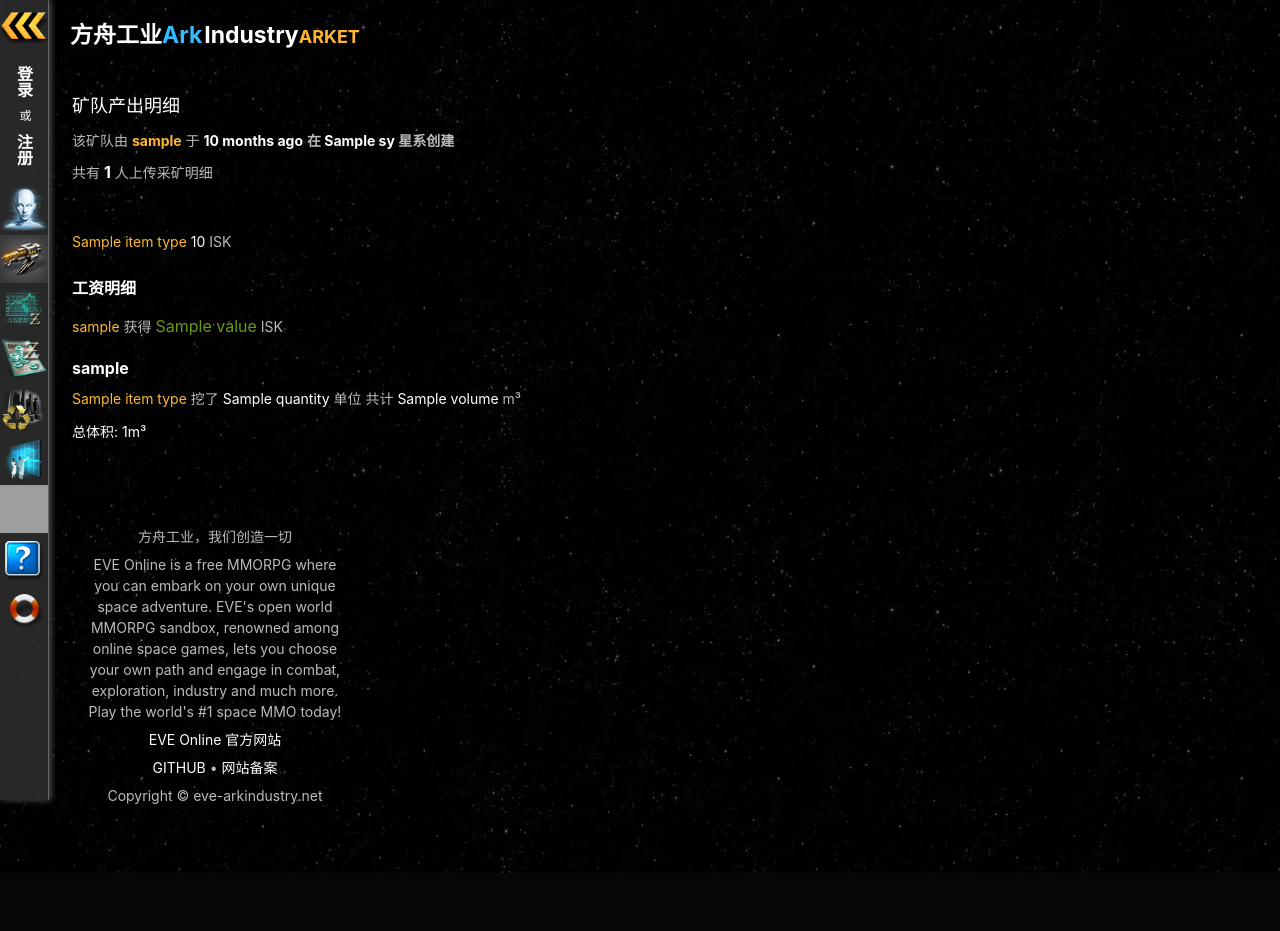
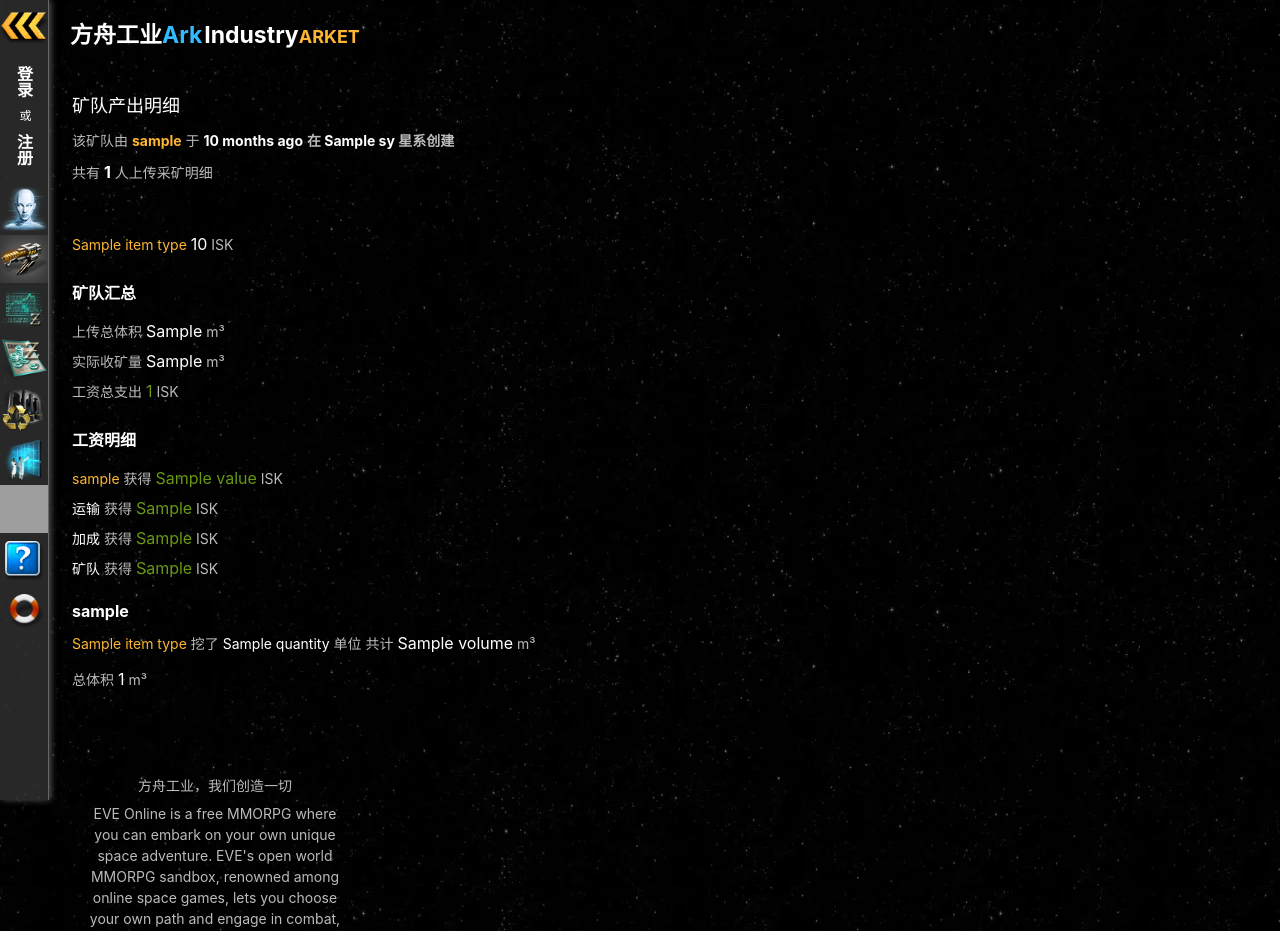
Before and after one commit to jamesvlee/arkindustry, a Python web app: template arkindustry/templates/mining/productions.html in a window 1280 px wide. Shown: the top 931 px of the page. Before the commit the page ends 873 px from the top, so only its background shows below. Run offline with Jinja, Linux system fonts and the light colour scheme; the template is opened without the code that fills it: most values are stand-ins (such as "Sample title", 1, 10 or a date in 2020); style sheets or scripts are compiled from the project's sources; some libraries are stand-ins or nearby versions; grey boxes are pictures that could not be loaded.

Commit message:
new feature

```diff
--- a/arkindustry/static/productions.less
+++ b/arkindustry/static/productions.less
@@ -33,28 +33,28 @@
   }
   input[type="submit"].settle-button {
     margin-top: 0;
-    /*background-color: @space-green;*/
-    /*border-color: @space-green;*/
-    /*color: @space-white;*/
+  }
+  input[type="submit"].set-actual-v-button {
+    margin-top: 0;
   }
   input[type="submit"].off-button {
     margin-top: 0;
     margin-bottom: 0;
-    /*background-color: @space-yellow;*/
-    /*border-color: @space-yellow;*/
-    /*color: @space-black;*/
   }
 }
 .err {
   color: @space-red;
   font-weight: bold;
 }
+.actual-err {
+  color: @space-yellow;
+}
 .success {
   color: @space-green;
   font-size: @space-s-font-size;
   font-weight: bold;
 }
-.productions, .prices-now, .salaries {
+.productions, .prices-now, .summary, .salaries {
   color: @space-gray;
   li {
     margin: 6px 0;
@@ -75,16 +75,19 @@
   }
   .vol {
     color: @space-white;
+    font-size: @space-m-font-size;
   }
   .total-v {
     box-sizing: border-box;
     border: 0 solid #000;
-    color: @space-white;
+    color: @space-gray;
+    font-size: @space-s-font-size;
     margin-top: 12px;
     margin-bottom: 24px;
   }
   .price {
     color: @space-white;
+    font-size: @space-m-font-size;
   }
   .salary {
     color: @space-green;
@@ -94,26 +97,21 @@
     color: @space-yellow;
     font-size: @space-s-font-size;
   }
+  .deduct-getter {
+    color: @space-white;
+    font-size: @space-s-font-size;
+  }
 }
-.prices-now-title {
-  color: @space-white;
-  margin-top: 18px;
-  font-weight: bold;
-}
-.salaries-title {
-  /*color: @space-green;*/
+.product-title {
   color: @space-white;
   font-weight: bold;
+  margin-top: 19px;
 }
-.settlement-section {
-  /*border-left: 1px solid @space-green;*/
+.settlement-section, .deduct-section {
   border-left: 1px solid @space-white;
-  padding: 0;
-  padding-left: 9px;
-  padding-bottom: 5px;
+  padding: 0 0 5px 9px;
   margin-bottom:21px;
-  .settlement-way {
-    /*color: @space-green;*/
+  .settlement-way, .deduct-prompt {
     color: @space-white;
     font-size: @space-m-font-size;
     font-weight: bold;
--- a/arkindustry/templates/mining/productions.html
+++ b/arkindustry/templates/mining/productions.html
@@ -55,7 +55,42 @@
     结算比例为
     <span class="num">{{ fleet.usage.ratio }}</span>
     %
+    {% if fleet.usage.lossing_rate %}
+    ，
+    <span class="blocked">
+      矿队损耗
+      <span class="num">{{ fleet.usage.lossing_rate }}</span>
+      %
     </span>
+    {% else %}
+    ，
+    <span class="blocked">无矿队损耗</span>
+    {% endif %}
+  </span>
+  <br>
+  {% if fleet.usage.transport_deduct %}
+  <span class="blocked">
+    运输提成
+    <span class="num">{{ fleet.usage.transport_deduct }}</span>
+    %
+  </span>
+  {% endif %}
+  {% if fleet.usage.bonus_deduct %}
+    {% if fleet.usage.transport_deduct %}，{% endif %}
+  <span class="blocked">
+    加成提成
+    <span class="num">{{ fleet.usage.bonus_deduct }}</span>
+    %
+  </span>
+  {% endif %}
+  {% if fleet.usage.fleet_deduct %}
+    {% if fleet.usage.transport_deduct or fleet.usage.bonus_deduct %}，{% endif %}
+  <span class="blocked">
+    矿队提成
+    <span class="num">{{ fleet.usage.fleet_deduct }}</span>
+    %
+  </span>
+  {% endif %}
 </p>
 {% endif %}
 {% if is_creator and fleet.usage.status != CLOSED and fleet.usage.productions|length > 0 %}
@@ -63,7 +98,8 @@
   <label class="settled-alert">对结算方式不满意？您可以重新结算</label>
   <br>
   {% endif %}
-<section class="settlement-section">
+  <div>
+  <section class="settlement-section blocked"{% if fleet.usage.status == UPLOADING %} style="margin-top: 19px;"{% endif %}>
     <label class="settlement-way">按矿物结算</label>
     <form novalidate class="space-form" action="" method="post">
       {{ msform.csrf_token }}
@@ -71,19 +107,19 @@
       {{ msform.refining_ratio.label }} {{ msform.refining_ratio }}%
       {% for error in msform.refining_ratio.errors %}
       <br>
-    &emsp;&emsp;&emsp;&emsp; <span class="err">{{ error}}</span>
+      &emsp;&emsp;&emsp;&emsp; <span class="err">{{ error }}</span>
       {% endfor %}
       <br>
       {{ msform.ratio.label }} {{ msform.ratio }}%
       {% for error in msform.ratio.errors %}
       <br>
-    &emsp;&emsp;&emsp;&emsp; <span class="err">{{ error}}</span>
+      &emsp;&emsp;&emsp;&emsp; <span class="err">{{ error }}</span>
       {% endfor %}
       <br>
-    <input class="settle-button" type="submit" name="ms_submit" value="结算">
+      <input class="settle-button" type="submit" value="结算">
     </form>
   </section>
-<section class="settlement-section">
+  <section class="settlement-section"{% if fleet.usage.status == UPLOADING %} style="margin-bottom: 9px;"{% endif %}>
     <label class="settlement-way">按原矿结算</label>
     <form novalidate class="space-form" action="" method="post">
       {{ osform.csrf_token }}
@@ -91,14 +127,81 @@
       {{ osform.ore_ratio.label }} {{ osform.ore_ratio }}%
       {% for error in osform.ore_ratio.errors %}
       <br>
-    &emsp;&emsp;&emsp;&emsp; <span class="err">{{ error}}</span>
+      &emsp;&emsp;&emsp;&emsp; <span class="err">{{ error }}</span>
       {% endfor %}
       <br>
-    <input class="settle-button" type="submit" name="os_submit" value="结算">
+      <input class="settle-button" type="submit" value="结算">
     </form>
   </section>
+  </div>
+  {% if fleet.usage.status == UPLOADING and fleet.usage.productions|length > 0 %}
+  <p class="settled-prompts">
+    <label class="settled-prompt blocked">进入结算前请确认上传数据，</label>
+    <label class="settled-prompt blocked">在结算中您可以设置更多</label>
+  </p>
+  {% endif %}
   {% if fleet.usage.status == SETTLING %}
-  <form novalidate style="margin-bottom: 10px;" class="space-form" action="" method="post">
+    {% if not fleet.usage.transport_deduct and not fleet.usage.bonus_deduct and not fleet.usage.fleet_deduct %}
+    {% endif %}
+    <section class="deduct-section">
+      <label class="deduct-prompt">设置额外提成</label>
+      <form novalidate class="space-form" action="" method="post">
+        {{ deform.csrf_token }}
+        <input type="hidden" value="set_deduct" name="func">
+        {{ deform.transport.label }} {{ deform.transport }}%
+        {% for error in deform.transport.errors %}
+	  {% if error != 'Not a valid float value' %}
+          <br>
+	  &emsp;&emsp; <span class="err">{{ error }}</span>
+	  {% endif %}
+        {% endfor %}
+        <br>
+        {{ deform.bonus.label }} {{ deform.bonus }}%
+        {% for error in deform.bonus.errors %}
+	  {% if error != 'Not a valid float value' %}
+          <br>
+	  &emsp;&emsp; <span class="err">{{ error }}</span>
+	  {% endif %}
+        {% endfor %}
+        <br>
+        {{ deform.fleet.label }} {{ deform.fleet }}%
+        {% for error in deform.fleet.errors %}
+	  {% if error != 'Not a valid float value' %}
+          <br>
+	  &emsp;&emsp; <span class="err">{{ error }}</span>
+	  {% endif %}
+        {% endfor %}
+        <br>
+        <input class="set-deduct-button" type="submit" value="设置">
+        <a class="cancel-de blocked button-like" href="" onclick="document.cancelDeduct.submit();return false;">取消设置</a>
+      </form>
+      <form class="cancel-de-form" action="" method="post" name="cancelDeduct">
+        <input type="hidden" name="func" value="cancel_deduct">
+      </form>
+    </section>
+  <label class="actual-alert">矿队遇到袭击？</label>
+  <br>
+  <label class="actual-prompt">您可以设置矿队实际收矿量</label>
+  <form novalidate class="space-form actual-form" action="" method="post">
+    {{ acform.csrf_token }}
+    <input type="hidden" value="set_actual" name="func">
+    {{ acform.actual_v.label }} {{ acform.actual_v }}m³
+    {% for error in acform.actual_v.errors %}
+    <br>
+    &emsp;&emsp;&emsp;&emsp; <span class="err">{{ error }}</span>
+    {% endfor %}
+    {% if ac_error_msg %}
+    <br>
+    &emsp;&emsp;&emsp;&emsp; <span class="err actual-err">{{ ac_error_msg }}</span>
+    {% endif %}
+    <br>
+    <input class="set-actual-v-button" type="submit" value="设置">
+    <a class="cancel-ac blocked button-like" href="" onclick="document.cancelActual.submit();return false;">取消设置</a>
+  </form>
+  <form class="cancel-ac-form" action="" method="post" name="cancelActual">
+    <input type="hidden" name="func" value="cancel_actual">
+  </form>
+  <form novalidate style="margin-bottom: 9px;" class="space-form" action="" method="post">
     <input type="hidden" value="off" name="func">
     <input class="off-button" type="submit" value="收工">
     <br>
@@ -124,7 +227,7 @@
   </form>
   {% endif %}
 {% if fleet.usage.status != UPLOADING %}
-<label class="prices-now-title">{% if fleet.usage.settlement == ORE %}当日原矿价格{% elif fleet.usage.settlement == MINERAL %}当日矿物价格{% endif %}</label>
+<label class="prices-now-title product-title">{% if fleet.usage.settlement == ORE %}当日原矿价格{% elif fleet.usage.settlement == MINERAL %}当日矿物价格{% endif %}</label>
 <ul class="prices-now">
   {% for price in fleet.usage.prices_now %}
   <li>
@@ -134,8 +237,34 @@
   </li>
   {% endfor %}
 </ul>
-<label class="salaries-title" style="margin-top: 18px;">工资明细</label>
-<ul class="salaries" style="margin-bottom: 18px;">
+<label class="summary-title product-title">矿队汇总</label>
+<ul class="summary">
+  <li>
+    <span>上传总体积</span>
+    <span class="blocked">
+      <span class="vol">{{ fleet.usage.upload_volume }}</span>
+      m³
+    </span>
+  </li>
+  {% if fleet.usage.actual_volume %}
+  <li>
+    <span>实际收矿量</span>
+    <span class="blocked">
+      <span class="vol">{{ fleet.usage.actual_volume }}</span>
+      m³
+    </span>
+  </li>
+  {% endif %}
+  <li>
+    <span>工资总支出</span>
+    <span class="blocked">
+      <span class="salary">{{ fleet.usage.total_value }}</span>
+      ISK
+    </span>
+  </li>
+</ul>
+<label class="salaries-title product-title">工资明细</label>
+<ul class="salaries" style="margin-bottom: 19px;">
   {% for prod in fleet.usage.productions %}
   <li>
     <span class="salary-getter">{{ prod.member.nickname }}</span>
@@ -144,6 +273,30 @@
     ISK
   </li>
   {% endfor %}
+  {% if trans_v %}
+  <li>
+    <span class="deduct-getter">运输</span>
+    获得
+    <span class="salary">{{ trans_v }}</span>
+    ISK
+  </li>
+  {% endif %}
+  {% if bonus_v %}
+  <li>
+    <span class="deduct-getter">加成</span>
+    获得
+    <span class="salary">{{ bonus_v }}</span>
+    ISK
+  </li>
+  {% endif %}
+  {% if fleet_v %}
+  <li>
+    <span class="deduct-getter">矿队</span>
+    获得
+    <span class="salary">{{ fleet_v }}</span>
+    ISK
+  </li>
+  {% endif %}
 </ul>
 {% endif %}
 <ul class="productions">
@@ -165,7 +318,7 @@
       </li>
       {% endfor %}
     </ul>
-    <p class="total-v">总体积: {{ p.total_volume }}m³</p>
+    <p class="total-v">总体积 <span class="vol">{{ p.total_volume }}</span> m³</p>
   </li>
   {% endfor %}
 </ul>
--- a/run.py
+++ b/run.py
@@ -1,2 +1,4 @@
 from arkindustry import app
+
+
 app.run()
--- /dev/null
+++ b/wsgi.py
@@ -0,0 +1,5 @@
+from arkindustry import app
+
+
+if __name__ == '__main__':
+    app.run()
```
Also changed, not shown: other parts of arkindustry/static/productions.less (+41 -2 lines), arkindustry/database.py (+7 -0 lines), arkindustry/forms.py (+22 -8 lines), arkindustry/views/mining.py (+104 -13 lines). Lines whose indentation alone changed are shown as unchanged.
